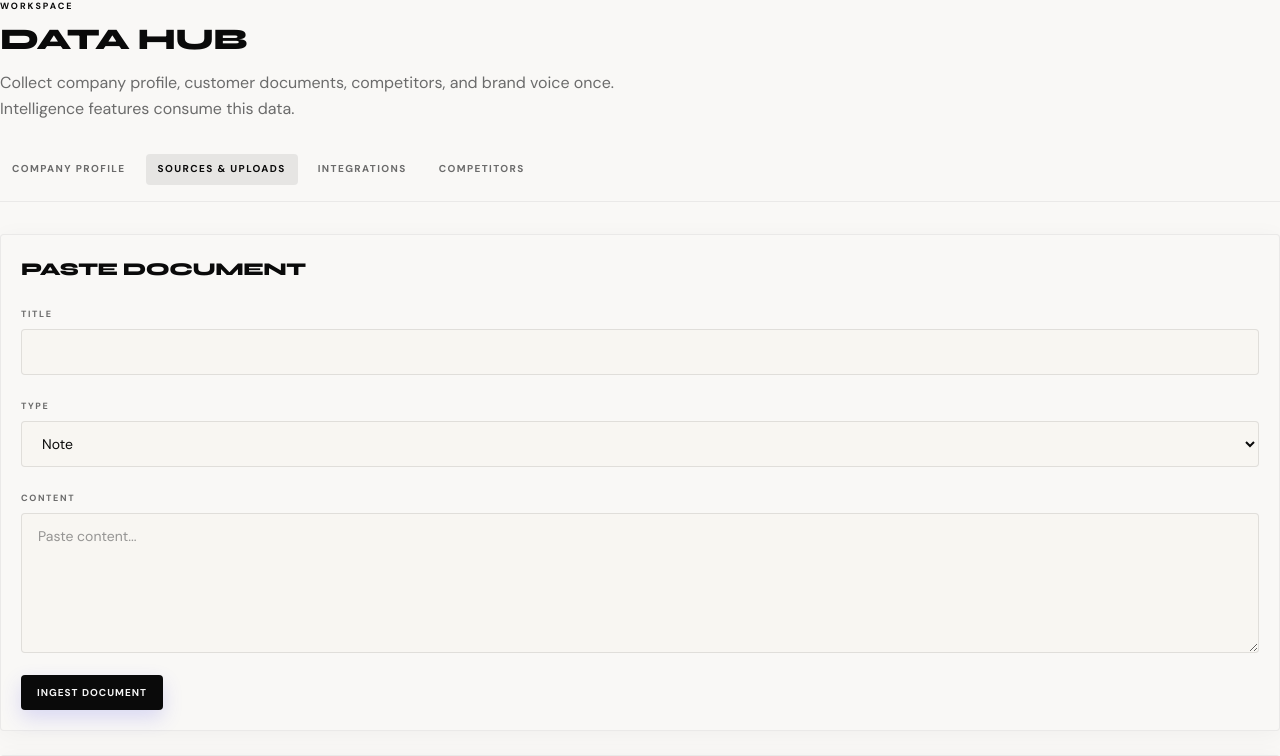
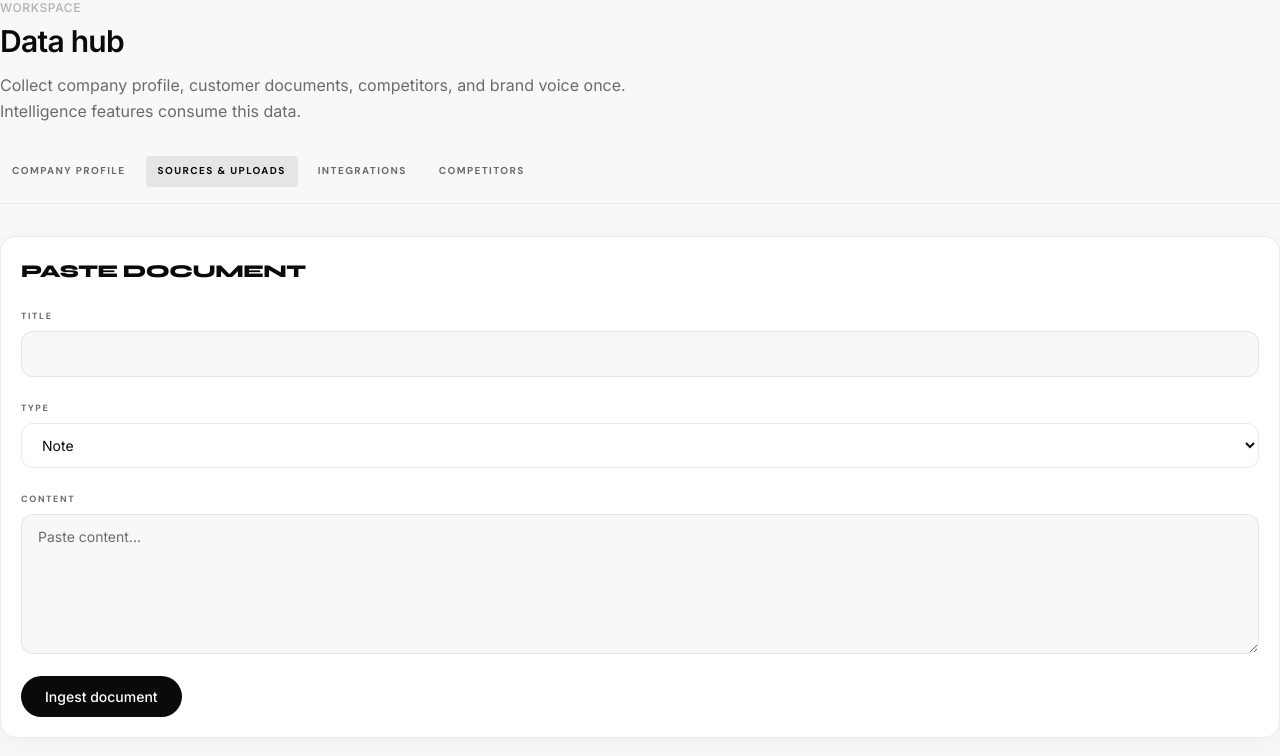
Before and after one commit to Aniket25042003/Stoa, a Next.js app in the folder apps/web/: page /data/sources in a window 1280 px wide. Shown: the top 756 px of the page. Built offline with nearby package versions, Linux system fonts and the light colour scheme; no server answers.

Commit message:
refactor(web): retoken product design system for marketing V3
Update buttons, inputs, cards, headers, auth shell, and atmosphere to use
pill CTAs, rounded-xl fields, and Inter-based typography matching landing.

```diff
--- a/apps/web/src/components/product/BrandLogo.tsx
+++ b/apps/web/src/components/product/BrandLogo.tsx
@@ -7,7 +7,6 @@ import Image from "next/image";
 import {
   BRAND_ICON_SRC_48,
   BRAND_ICON_SRC_80,
-  BRAND_LOGO_SRC,
   BRAND_LOGO_SRC_LG,
   BRAND_LOGO_SRC_MD,
   BRAND_LOGO_SRC_SM,
--- a/apps/web/src/components/product/ProductAtmosphere.tsx
+++ b/apps/web/src/components/product/ProductAtmosphere.tsx
@@ -7,7 +7,7 @@
 import type { ReactNode } from "react";
 import { cn } from "@/lib/cn";
 
-/** Calmer workspace atmosphere — same motifs as marketing, lower intensity. */
+/** Calmer workspace atmosphere — subtle grid for authenticated app surfaces. */
 export function ProductAtmosphere({ className }: { className?: string }) {
   return (
     <div className={cn("pointer-events-none fixed inset-0 -z-10", className)} aria-hidden>
@@ -26,16 +26,34 @@ export function ProductAtmosphere({ className }: { className?: string }) {
   );
 }
 
+/** Auth / marketing-family backdrop — dot grid only, no colored blobs. */
+export function AuthAtmosphere({ className }: { className?: string }) {
+  return (
+    <div className={cn("pointer-events-none fixed inset-0 -z-10 mkt-dot-grid opacity-35", className)} aria-hidden />
+  );
+}
+
 /**
  * Handles product shell frame behavior for this part of the Stoa application.
  *
  * @param children - Input value used to render UI or execute the workflow.
  * @returns Rendered UI or completion signal for the workflow.
  */
-export function ProductShellFrame({ children }: { children: ReactNode }) {
+export function ProductShellFrame({
+  children,
+  atmosphere = "app",
+}: {
+  children: ReactNode;
+  atmosphere?: "app" | "auth";
+}) {
   return (
-    <div className="product-v2 relative min-h-screen text-mkt-ink">
-      <ProductAtmosphere />
+    <div
+      className={cn(
+        "product-v2 relative min-h-screen text-mkt-ink",
+        atmosphere === "auth" && "font-sans"
+      )}
+    >
+      {atmosphere === "auth" ? <AuthAtmosphere /> : <ProductAtmosphere />}
       {children}
     </div>
   );
--- a/apps/web/src/components/product/ProductBadge.tsx
+++ b/apps/web/src/components/product/ProductBadge.tsx
@@ -30,7 +30,7 @@ export function ProductBadge({
   return (
     <span
       className={cn(
-        "inline-flex items-center rounded-sm border px-2 py-0.5 font-dm-sans text-[9px] font-bold uppercase tracking-[0.14em]",
+        "inline-flex items-center rounded-full border px-2.5 py-0.5 text-xs font-medium uppercase tracking-wider",
         variants[variant],
         className
       )}
--- a/apps/web/src/components/product/ProductButton.tsx
+++ b/apps/web/src/components/product/ProductButton.tsx
@@ -1,7 +1,7 @@
 /**
  * @file apps/web/src/components/product/ProductButton.tsx
  * @layer Frontend Design System
- * @description Implements a reusable React component used by the Stoa web experience.
+ * @description Marketing V3–aligned pill buttons for app surfaces.
  * @dependencies React
  */
 import type { ButtonHTMLAttributes, ReactNode } from "react";
@@ -13,11 +13,10 @@ type ProductButtonProps = ButtonHTMLAttributes<HTMLButtonElement> & {
 };
 
 const variants = {
-  primary:
-    "bg-mkt-accent text-mkt-dark-ink shadow-[0_8px_20px_rgba(79,70,229,0.18)] hover:bg-[#4338CA] active:scale-[0.98]",
+  primary: "mkt-solid-btn border-none text-white",
   secondary:
-    "border border-mkt-ink/10 bg-mkt-surface text-mkt-ink hover:border-mkt-accent/30 hover:text-mkt-accent",
-  ghost: "text-mkt-muted hover:bg-mkt-accent/[0.06] hover:text-mkt-ink",
+    "rounded-full border border-mkt-border bg-mkt-surface-elevated px-4 py-2.5 text-sm font-medium text-mkt-ink hover:border-mkt-ink/20 hover:bg-mkt-surface",
+  ghost: "rounded-full px-4 py-2.5 text-sm font-medium text-mkt-muted hover:bg-mkt-ink/[0.04] hover:text-mkt-ink",
 };
 
 /**
@@ -36,7 +35,7 @@ export function ProductButton({
     <button
       type="button"
       className={cn(
-        "inline-flex items-center justify-center gap-2 rounded-sm px-4 py-2.5 font-dm-sans text-[10px] font-bold uppercase tracking-widest transition-all disabled:cursor-not-allowed disabled:opacity-50",
+        "inline-flex items-center justify-center gap-2 transition-all disabled:cursor-not-allowed disabled:opacity-50",
         variants[variant],
         className
       )}
--- a/apps/web/src/components/product/ProductCard.tsx
+++ b/apps/web/src/components/product/ProductCard.tsx
@@ -19,7 +19,7 @@ export function ProductCard({
   return (
     <div
       className={cn(
-        "rounded-sm border border-mkt-ink/[0.06] bg-mkt-surface p-5 shadow-[0_4px_24px_rgba(20,20,26,0.04)]",
+        "rounded-2xl border border-mkt-border bg-mkt-surface-elevated p-5 shadow-[0_4px_24px_rgba(0,0,0,0.04)]",
         className
       )}
       {...props}
--- a/apps/web/src/components/product/ProductEmptyState.tsx
+++ b/apps/web/src/components/product/ProductEmptyState.tsx
@@ -31,12 +31,12 @@ export function ProductEmptyState({
     ) : null;
 
   return (
-    <div className="flex flex-col items-center justify-center rounded-sm border border-dashed border-mkt-ink/10 bg-mkt-surface/50 px-6 py-14 text-center">
-      <div className="mb-4 flex h-12 w-12 items-center justify-center rounded-full bg-mkt-accent/10">
-        <span className="font-syne text-lg font-extrabold text-mkt-accent">—</span>
+    <div className="flex flex-col items-center justify-center rounded-2xl border border-dashed border-mkt-border bg-mkt-surface/50 px-6 py-14 text-center">
+      <div className="mb-4 flex h-12 w-12 items-center justify-center rounded-full bg-mkt-ink/5">
+        <span className="text-lg font-semibold text-mkt-muted">—</span>
       </div>
-      <h3 className="font-syne text-lg font-extrabold uppercase tracking-tight text-mkt-ink">{title}</h3>
-      <p className="mt-2 max-w-sm font-dm-sans text-sm leading-relaxed text-mkt-muted">{description}</p>
+      <h3 className="text-lg font-semibold tracking-tight text-mkt-ink">{title}</h3>
+      <p className="mt-2 max-w-sm text-sm leading-relaxed text-mkt-muted">{description}</p>
       {action ? <div className="mt-6">{action}</div> : null}
     </div>
   );
@@ -54,8 +54,8 @@ export function ProductTable({
   className?: string;
 }) {
   return (
-    <div className={`overflow-x-auto rounded-sm border border-mkt-ink/[0.06] ${className ?? ""}`}>
-      <table className="w-full min-w-[480px] border-collapse text-left font-dm-sans text-sm">{children}</table>
+    <div className={`overflow-x-auto rounded-2xl border border-mkt-border ${className ?? ""}`}>
+      <table className="w-full min-w-[480px] border-collapse text-left text-sm">{children}</table>
     </div>
   );
 }
@@ -82,7 +82,7 @@ export function ProductTableHead({ children }: { children: ReactNode }) {
  */
 export function ProductTableHeaderCell({ children }: { children: ReactNode }) {
   return (
-    <th className="px-4 py-3 font-dm-sans text-[9px] font-bold uppercase tracking-[0.16em] text-mkt-muted">
+    <th className="px-4 py-3 text-xs font-medium uppercase tracking-wider text-mkt-subtle">
       {children}
     </th>
   );
--- a/apps/web/src/components/product/ProductInput.tsx
+++ b/apps/web/src/components/product/ProductInput.tsx
@@ -7,20 +7,15 @@
 import type { InputHTMLAttributes } from "react";
 import { cn } from "@/lib/cn";
 
+const fieldClass =
+  "w-full rounded-xl border border-mkt-border bg-mkt-surface px-4 py-3 text-sm text-mkt-ink transition-all placeholder:text-mkt-muted focus:border-mkt-ink focus:outline-none focus:ring-1 focus:ring-mkt-ink disabled:opacity-50";
+
 /**
  * Handles product input behavior for this part of the Stoa application.
  * @returns Rendered UI or completion signal for the workflow.
  */
 export function ProductInput({ className, ...props }: InputHTMLAttributes<HTMLInputElement>) {
-  return (
-    <input
-      className={cn(
-        "w-full rounded-sm border border-mkt-ink/10 bg-[#F8F6F2] px-4 py-3 font-dm-sans text-sm text-mkt-ink transition-all placeholder:text-mkt-muted/70 focus:border-mkt-accent focus:outline-none focus:ring-1 focus:ring-mkt-accent disabled:opacity-50",
-        className
-      )}
-      {...props}
-    />
-  );
+  return <input className={cn(fieldClass, className)} {...props} />;
 }
 
 /**
@@ -28,15 +23,7 @@ export function ProductInput({ className, ...props }: InputHTMLAttributes<HTMLIn
  * @returns Rendered UI or completion signal for the workflow.
  */
 export function ProductSelect({ className, ...props }: React.SelectHTMLAttributes<HTMLSelectElement>) {
-  return (
-    <select
-      className={cn(
-        "w-full rounded-sm border border-mkt-ink/10 bg-[#F8F6F2] px-4 py-3 font-dm-sans text-sm text-mkt-ink transition-all focus:border-mkt-accent focus:outline-none focus:ring-1 focus:ring-mkt-accent disabled:opacity-50",
-        className
-      )}
-      {...props}
-    />
-  );
+  return <select className={cn(fieldClass, "bg-mkt-surface-elevated", className)} {...props} />;
 }
 
 /**
@@ -44,13 +31,5 @@ export function ProductSelect({ className, ...props }: React.SelectHTMLAttribute
  * @returns Rendered UI or completion signal for the workflow.
  */
 export function ProductTextarea({ className, ...props }: React.TextareaHTMLAttributes<HTMLTextAreaElement>) {
-  return (
-    <textarea
-      className={cn(
-        "w-full rounded-sm border border-mkt-ink/10 bg-[#F8F6F2] px-4 py-3 font-dm-sans text-sm text-mkt-ink transition-all placeholder:text-mkt-muted/70 focus:border-mkt-accent focus:outline-none focus:ring-1 focus:ring-mkt-accent disabled:opacity-50",
-        className
-      )}
-      {...props}
-    />
-  );
+  return <textarea className={cn(fieldClass, className)} {...props} />;
 }
--- a/apps/web/src/components/product/ProductPageHeader.tsx
+++ b/apps/web/src/components/product/ProductPageHeader.tsx
@@ -6,6 +6,7 @@
  */
 import type { ReactNode } from "react";
 import { cn } from "@/lib/cn";
+import { productBodyClass, productEyebrowClass, productH1Class } from "@/lib/product-typography";
 
 /**
  * Handles product page header behavior for this part of the Stoa application.
@@ -27,21 +28,45 @@ export function ProductPageHeader({
   return (
     <div className={cn("mb-8 flex flex-col gap-4 sm:flex-row sm:items-end sm:justify-between", className)}>
       <div className="max-w-3xl">
-        {eyebrow ? (
-          <p className="font-dm-sans text-[9px] font-bold uppercase tracking-[0.22em] text-mkt-accent">
-            {eyebrow}
-          </p>
-        ) : null}
-        <h1 className="mt-2 font-syne text-2xl font-extrabold uppercase tracking-tight text-mkt-ink md:text-3xl">
-          {title}
-        </h1>
-        {lead ? (
-          <p className="mt-3 max-w-2xl font-dm-sans text-sm leading-relaxed text-mkt-muted md:text-base">
-            {lead}
-          </p>
-        ) : null}
+        {eyebrow ? <p className={productEyebrowClass}>{eyebrow}</p> : null}
+        <h1 className={cn(eyebrow ? "mt-2" : "", productH1Class)}>{title}</h1>
+        {lead ? <p className={cn("mt-3 max-w-2xl md:text-base", productBodyClass)}>{lead}</p> : null}
       </div>
       {actions ? <div className="flex shrink-0 flex-wrap items-center gap-2">{actions}</div> : null}
     </div>
   );
 }
+
+/**
+ * Section heading used inside workspace cards and panels.
+ * @returns Rendered UI or completion signal for the workflow.
+ */
+export function ProductSectionTitle({
+  children,
+  className,
+}: {
+  children: ReactNode;
+  className?: string;
+}) {
+  return <h2 className={cn("text-lg font-semibold tracking-tight text-mkt-ink", className)}>{children}</h2>;
+}
+
+/**
+ * Form label matching marketing V3 / waitlist forms.
+ * @returns Rendered UI or completion signal for the workflow.
+ */
+export function ProductLabel({
+  children,
+  htmlFor,
+  className,
+}: {
+  children: ReactNode;
+  htmlFor?: string;
+  className?: string;
+}) {
+  return (
+    <label htmlFor={htmlFor} className={cn("text-xs font-medium uppercase tracking-wider text-mkt-subtle", className)}>
+      {children}
+    </label>
+  );
+}
--- a/apps/web/src/components/product/index.ts
+++ b/apps/web/src/components/product/index.ts
@@ -5,8 +5,8 @@
  * @dependencies standard library / local modules
  */
 export { BrandLogo } from "./BrandLogo";
-export { AuthBrandMark, AuthCard, AuthCardHeader, AuthPageShell } from "./AuthPageShell";
-export { ProductAtmosphere, ProductShellFrame } from "./ProductAtmosphere";
+export { AuthBrandMark, AuthCard, AuthCardHeader, AuthDivider, AuthInput, AuthLabel, AuthOutlineButton, AuthPageShell } from "./AuthPageShell";
+export { AuthAtmosphere, ProductAtmosphere, ProductShellFrame } from "./ProductAtmosphere";
 export { ProductBadge, ProductStatusPill } from "./ProductBadge";
 export { ProductButton } from "./ProductButton";
 export { ProductCard } from "./ProductCard";
@@ -18,4 +18,4 @@ export {
   ProductTableHeaderCell,
 } from "./ProductEmptyState";
 export { ProductInput, ProductSelect, ProductTextarea } from "./ProductInput";
-export { ProductPageHeader } from "./ProductPageHeader";
+export { ProductPageHeader, ProductLabel, ProductSectionTitle } from "./ProductPageHeader";
```
Also changed, not shown: apps/web/src/components/product/AuthPageShell.tsx (+76 -7 lines).
